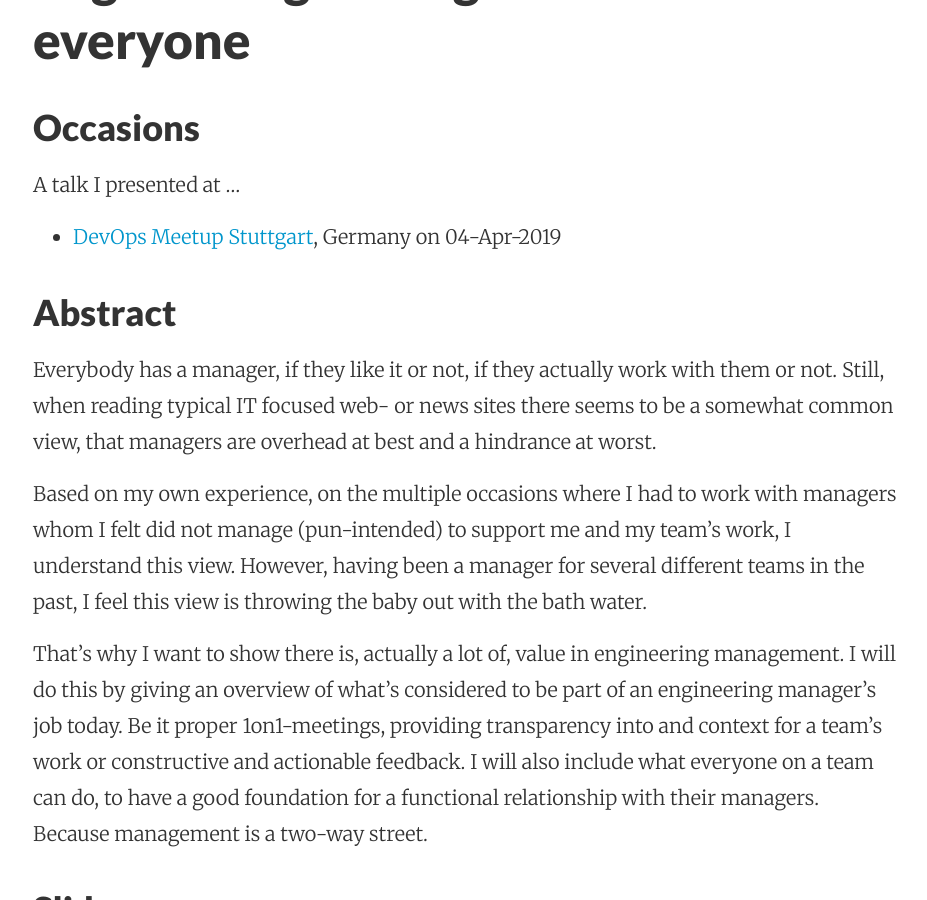
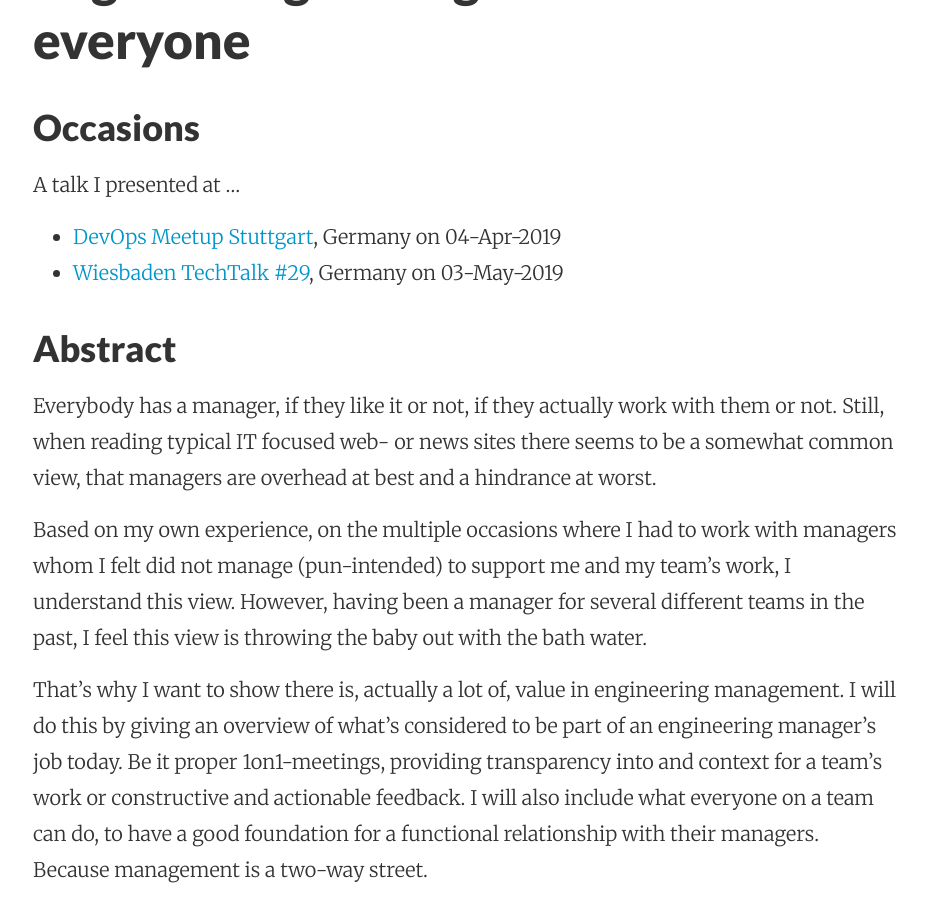
Before and after one commit to benjmin-r/cto.coffee, a Jekyll site: the page built from speaking/engineering-management-for-everyone/index.md, in a window 1280 px wide and 900 px high, scrolled down 470 px. Shown: the whole window, without its empty margins (175-1102 px from the left). Built offline with Jekyll 4.4.1, drawn with Linux system fonts in a browser that asks for light colours; nearby versions of some CDN libraries.

Commit message:
add link to techtalk meetup to talk page

```diff
--- a/speaking/engineering-management-for-everyone/index.md
+++ b/speaking/engineering-management-for-everyone/index.md
@@ -11,6 +11,7 @@ A talk I presented at ...
 
 - [DevOps Meetup Stuttgart](https://www.meetup.com/de-DE/devops-stuttgart/events/259990682/), Germany
   on 04-Apr-2019
+- [Wiesbaden TechTalk #29](https://www.meetup.com/de-DE/TechTalk-Beer/events/lhqdcqyzhbfb/), Germany on 03-May-2019
 
 
 ### Abstract
```
